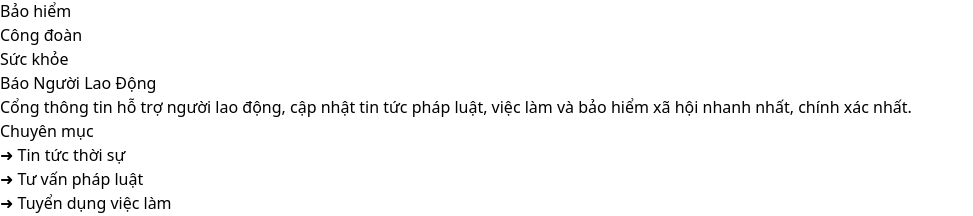
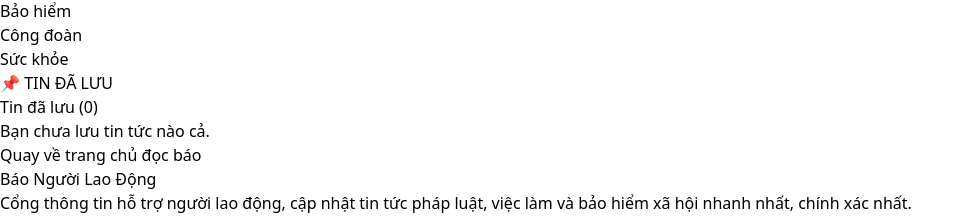
Before and after one commit to thenk134/baolaodong-frontend, a React (Vite) app in the folder client/: page /bookmarks in a window 1280 px wide. Shown: the part 193-409 px from the top of the page, without its empty margins (0-973 px from the left). Built offline with nearby package versions, Linux system fonts and the light colour scheme.

Commit message:
new pin bookmarks

```diff
--- a/client/src/App.jsx
+++ b/client/src/App.jsx
@@ -7,6 +7,7 @@
 import Category from "./pages/Category";
 import ScrollToTop from "./components/ScrollToTop";
 import Search from "./pages/Search";
+import Bookmarks from "./pages/Bookmarks";
 
 function App() {
   return (
@@ -31,6 +32,9 @@
 
           {/* Trang tìm kiếm */}
           <Route path="/search" element={<Search />} />
+
+          {/*Trang mục đã lưu*/}
+          <Route path="/bookmarks" element={<Bookmarks/>}/>
         </Routes>
       </main>
 
--- a/client/src/components/Header.jsx
+++ b/client/src/components/Header.jsx
@@ -57,6 +57,7 @@
             <li><Link to="/category/bao-hiem" className="hover:text-yellow-400 transition">Bảo hiểm</Link></li>
             <li><Link to="/category/cong-doan" className="hover:text-yellow-400 transition">Công đoàn</Link></li>
             <li><Link to="/category/suc-khoe" className="hover:text-yellow-400 transition">Sức khỏe</Link></li>
+            <li><Link to="/bookmarks" className="hover:text-yellow-400 transition">📌 TIN ĐÃ LƯU</Link></li>
           </ul>
         </div>
       </nav>
--- a/client/src/components/NewsCard.jsx
+++ b/client/src/components/NewsCard.jsx
@@ -1,9 +1,45 @@
 import React from "react";
+import { useEffect } from "react";
+import { useState } from "react";
+
 import { Link } from "react-router-dom";
 
 export default function NewsCard({ news }) {
+
+  //Kiem tra bài đã lưu chưa(isSaved)
+  const [isSaved, setIsSaved] = useState(false);
+
+  //Kiểm tra đã lưu vào localStorage hay chưa
+  useEffect(() => {
+    const saveList = JSON.parse(localStorage.getItem("saved_news")) || [];
+    //kieerm tra id
+    const exists = saveList.some(item => item.link === news.link);
+    setIsSaved(exists);
+  }, [news.link]);
+
+  const handleBookmark = () => {
+    //lấy danh sách cũ ra, nếu đã lưu thì click = bỏ lưu và ngược lại
+    const savedList = JSON.parse(localStorage.getItem("saved_news")) || [];
+
+    if(isSaved) {
+      const newList = savedList.filter(item => item.link !== news.link);
+      localStorage.setItem("saved_news", JSON.stringify(newList));
+      setIsSaved(false);
+    }
+    else {
+      savedList.push(news);
+      localStorage.setItem("saved_news", JSON.stringify(savedList));
+      setIsSaved(true);
+    }
+  };
   return (
-    <div className="bg-white rounded-xl shadow-md overflow-hidden hover:shadow-lg transition-shadow border border-gray-100">
+    <div className="relative group bg-white rounded-xl shadow-md overflow-hidden hover:shadow-lg transition-shadow border border-gray-100">
+
+      <button onClick={handleBookmark} className={`absolute top-2 right-2 p-2 rounded-full shadow-md z-10 transition-colors ${
+          isSaved ? "bg-red-600 text-white" : "bg-white text-gray-400 hover:text-red-500"}`}
+          title={isSaved? "Bỏ lưu" : "Lưu tin này"}>
+          📌
+      </button>
       <img
         src={news.image}
         alt={news.title}
--- /dev/null
+++ b/client/src/pages/Bookmarks.jsx
@@ -0,0 +1,41 @@
+import React from "react";
+import { useEffect } from "react";
+import { useState } from "react";
+import { Link } from "react-router-dom";
+import NewsCard from "../components/NewsCard";
+
+    export default function Bookmarks() {
+        const [savedNews, setSaveNews] = useState([]);
+
+        // khi vào trang, lấy dữ liệu từ localStorage
+        useEffect(()=> {
+            const data = JSON.parse(localStorage.getItem("saved_news")) || [];
+            setSaveNews(data);
+        }, []) ;
+
+        return (
+            <div className="container mx-auto px-4 py-8 min-h-screen">
+                <h1 className="text-2xl font-black border-l-4 border-blue-600 pl-4 mb-8 uppercase text-blue-800">
+                    Tin đã lưu ({savedNews.length})
+                </h1>
+
+                {savedNews.length  === 0 ? (
+                 <div className="text-center py-20 bg-gray-50 rounded-xl">
+                    <p className="text-gray-500 mb-4">
+                        Bạn chưa lưu tin tức nào cả.
+                    </p>
+                    <Link to="/" className="bg-red-700 text-white px-6 py-2 rounded hover:bg-red-800">
+                    Quay về trang chủ đọc báo
+                    </Link>
+                 </div>
+                ) : (
+                    <div className="grid grid-cols-1 md:grids-cols-2 lg:grid-cols-3 gap-6">
+                        {savedNews.map((item,index) => (
+                            <NewsCard key={index} news={item} />
+                        ))}
+
+                    </div>
+                )}
+            </div>
+        );
+    }
```
Also changed, not shown: client/package.json (+5 -2 lines), 1 other file (tests, documents, lock files or other folders).
